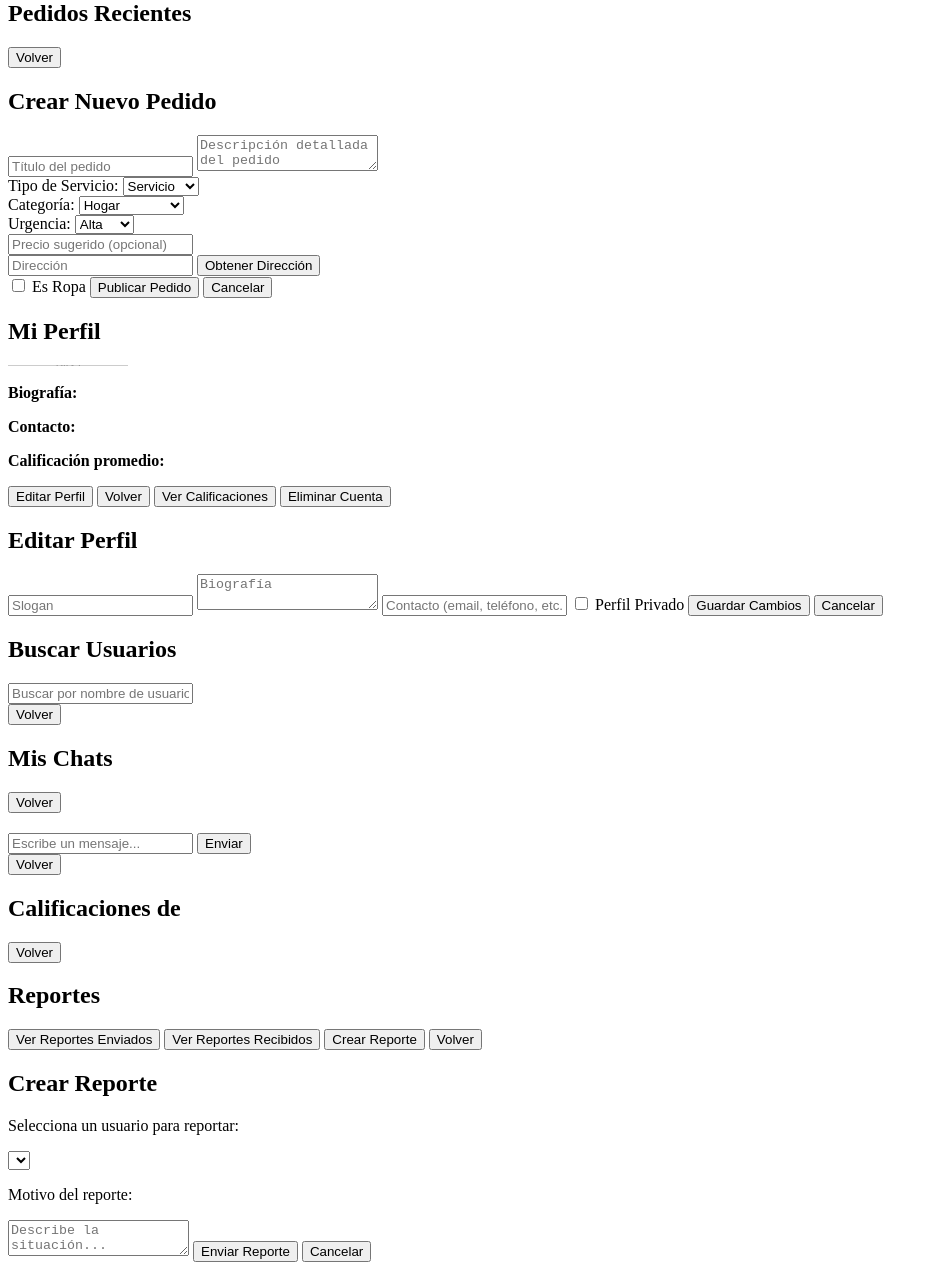
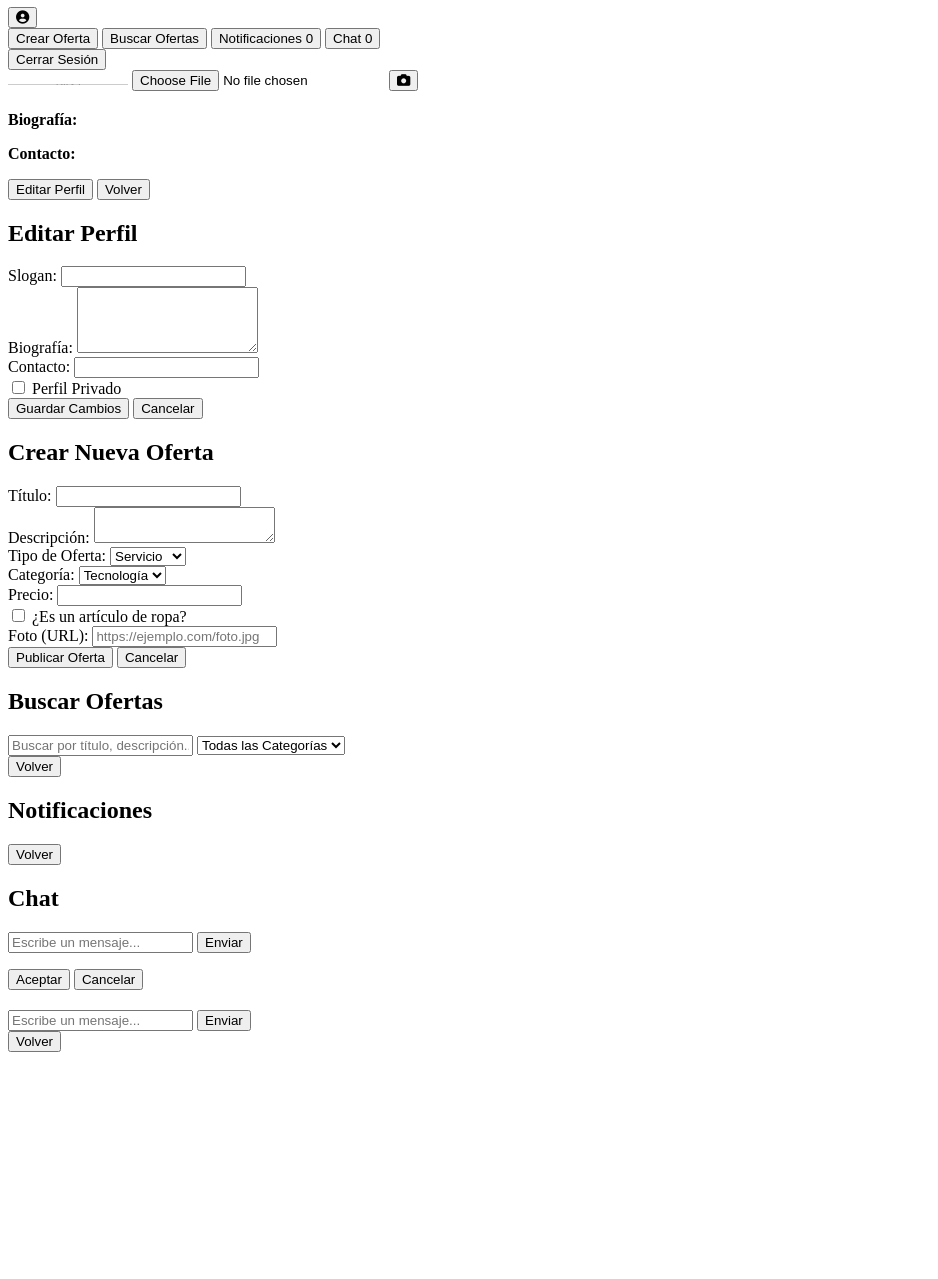
Before and after one commit to cristopher-campos/f, a plain HTML site: page index.html in a window 1280 px wide. Shown: the part 216-1495 px from the top of the page, without its empty margins (0-938 px from the left). After the commit the page ends 1276 px from the top, so only its background shows below. Drawn offline with Linux system fonts and the light colour scheme; placeholder pictures from the web are drawn by us.

Commit message:
index.html

```diff
--- a/index.html
+++ b/index.html
@@ -1,194 +1,246 @@
+<!DOCTYPE html>
 <html lang="es">
 <head>
     <meta charset="UTF-8" />
     <meta name="viewport" content="width=device-width, initial-scale=1.0" />
     <title>ChambAPP</title>
     <link href="https://fonts.googleapis.com/css2?family=Orbitron:wght@400;700&family=Montserrat:wght@300;400;600;700&display=swap" rel="stylesheet">
-    <link rel="stylesheet" href="styles.css">
+    <!-- Enlazamos el archivo CSS separado -->
+    <link rel="stylesheet" href="style.css">
 </head>
 <body>
 
-    <div id="toast" class="toast-message"></div>
+    <!-- Contenedor Principal de la Aplicación -->
+    <div id="app-container">
 
-    <div id="login-register" class="pantalla visible">
-        <h1>ChambAPP</h1>
-        <div id="toast-login" class="toast-message"></div>
-        <input type="text" id="usernameInput" placeholder="Nombre de usuario" />
-        <input type="password" id="passwordInput" placeholder="Contraseña" />
-        <button id="loginBtn">Iniciar Sesión</button>
-        <button id="registerBtn">Registrarse</button>
+        <!-- Pantalla de Inicio de Sesión y Registro -->
+        <div id="login-register" class="screen active-screen">
+            <h1 class="logo">ChambAPP</h1>
+            <div class="form-group">
+                <input type="text" id="username" class="input-field" placeholder="Nombre de Usuario" autocomplete="username">
+            </div>
+            <div class="form-group">
+                <input type="password" id="password" class="input-field" placeholder="Contraseña" autocomplete="current-password">
+            </div>
+            <button id="loginBtn" class="btn primary-btn">Iniciar Sesión</button>
+            <button id="registerBtn" class="btn secondary-btn">Registrarse</button>
         </div>
 
-    <div id="menu-principal" class="pantalla">
-        <span id="saludoUsuario" class="saludo"></span>
-        <h2>Menú Principal</h2>
-        <div class="menu-acciones">
-            <button id="btnVerPedidos">Ver Pedidos</button>
-            <button id="btnCrearPedido">Crear Pedido</button>
-            <button id="btnVerPerfil">Mi Perfil</button>
-            <button id="btnBuscarUsuarios">Buscar Usuarios</button>
-            <button id="btnVerChat">Mis Chats</button>
-            <button id="btn-ir-a-reportes">Reportes</button>
+        <!-- Pantalla del Menú Principal -->
+        <div id="menu-principal" class="screen">
+            <div class="header">
+                <h1 id="saludoUsuario">¡Hola, usuario!</h1>
+                <button id="perfilBtn" class="icon-btn profile-btn" aria-label="Ver perfil"><i class="fas fa-user-circle"></i></button>
             </div>
-        <button id="logoutBtn">Cerrar Sesión</button>
+            <nav class="main-nav">
+                <button id="crearOfertaBtn" class="nav-btn">Crear Oferta</button>
+                <button id="buscarOfertasBtn" class="nav-btn">Buscar Ofertas</button>
+                <button id="verNotificacionesBtn" class="nav-btn">Notificaciones <span id="notifCount" class="notif-badge">0</span></button>
+                <button id="chatBtn" class="nav-btn">Chat <span id="chatCount" class="chat-badge">0</span></button>
+            </nav>
+            <div class="footer-links">
+                <button id="logoutBtn" class="link-btn">Cerrar Sesión</button>
+            </div>
         </div>
 
-    <div id="ver-pedidos" class="pantalla">
-        <h2>Pedidos Recientes</h2>
-        <div id="pedidos-list"></div>
-        <button id="volver-a-menu-principal">Volver</button>
+        <!-- Pantalla de Perfil de Usuario -->
+        <div id="perfil" class="screen">
+            <div class="profile-header">
+                <div class="profile-image-container">
+                    <img id="perfilFoto" src="https://via.placeholder.com/120/1a1a2e/e0e0e0?text=👤" alt="Foto de perfil" class="profile-image">
+                    <input type="file" id="fotoPerfilInput" accept="image/*" class="file-input">
+                    <button id="editarFotoBtn" class="edit-photo-btn" aria-label="Cambiar foto"><i class="fas fa-camera"></i></button>
+                </div>
+                <h2 id="perfilNombre" class="profile-name"></h2>
+                <span id="perfilRank" class="profile-rank"></span>
+                <span id="perfilSlogan" class="profile-slogan"></span>
+                <div class="profile-rating-container">
+                    <div class="stars-display" id="perfilStars"></div>
+                    <span id="perfilRatingText" class="rating-text"></span>
+                </div>
+            </div>
+            <div class="profile-details">
+                <p><strong>Biografía:</strong> <span id="perfilBio"></span></p>
+                <p><strong>Contacto:</strong> <span id="perfilContacto"></span></p>
+            </div>
+            <div class="profile-actions">
+                <button id="editarPerfilBtn" class="btn secondary-btn">Editar Perfil</button>
+                <button id="volverDesdePerfilBtn" class="btn link-btn">Volver</button>
+            </div>
         </div>
 
-    <div id="crear-pedido" class="pantalla">
-        <h2>Crear Nuevo Pedido</h2>
-        <input type="text" id="inputTitulo" placeholder="Título del pedido" />
-        <textarea id="inputDescripcion" placeholder="Descripción detallada del pedido"></textarea>
-        <div class="input-group">
-            <label for="tipoServicio">Tipo de Servicio:</label>
-            <select id="tipoServicio">
+        <!-- Pantalla para Editar Perfil -->
+        <div id="editar-perfil" class="screen">
+            <h2 class="section-title">Editar Perfil</h2>
+            <form id="editarPerfilForm">
+                <div class="form-group">
+                    <label for="inputSlogan">Slogan:</label>
+                    <input type="text" id="inputSlogan" class="input-field" maxlength="50">
+                </div>
+                <div class="form-group">
+                    <label for="inputBiografia">Biografía:</label>
+                    <textarea id="inputBiografia" class="textarea-field" rows="4"></textarea>
+                </div>
+                <div class="form-group">
+                    <label for="inputContacto">Contacto:</label>
+                    <input type="text" id="inputContacto" class="input-field">
+                </div>
+                <div class="form-group checkbox-group">
+                    <input type="checkbox" id="inputPrivado">
+                    <label for="inputPrivado">Perfil Privado</label>
+                </div>
+                <div class="button-group">
+                    <button type="submit" class="btn primary-btn">Guardar Cambios</button>
+                    <button type="button" id="cancelarEditarPerfilBtn" class="btn secondary-btn">Cancelar</button>
+                </div>
+            </form>
+        </div>
+
+        <!-- Pantalla para Crear Oferta -->
+        <div id="crear-oferta" class="screen">
+            <h2 class="section-title">Crear Nueva Oferta</h2>
+            <form id="crearOfertaForm">
+                <div class="form-group">
+                    <label for="tituloOferta">Título:</label>
+                    <input type="text" id="tituloOferta" class="input-field" required>
+                </div>
+                <div class="form-group">
+                    <label for="descripcionOferta">Descripción:</label>
+                    <textarea id="descripcionOferta" class="textarea-field" required></textarea>
+                </div>
+                <div class="form-group">
+                    <label for="tipoOferta">Tipo de Oferta:</label>
+                    <select id="tipoOferta" class="select-field" required>
                         <option value="Servicio">Servicio</option>
                         <option value="Producto">Producto</option>
                     </select>
                 </div>
-        <div class="input-group">
-            <label for="categoria">Categoría:</label>
-            <select id="categoria">
+                <div class="form-group">
+                    <label for="categoriaOferta">Categoría:</label>
+                    <select id="categoriaOferta" class="select-field" required>
+                        <option value="Tecnología">Tecnología</option>
                         <option value="Hogar">Hogar</option>
-                <option value="Reparaciones">Reparaciones</option>
-                <option value="Servicios IT">Servicios IT</option>
-                <option value="Transporte">Transporte</option>
+                        <option value="Artesania">Artesanía</option>
+                        <option value="Educación">Educación</option>
                         <option value="Ropa">Ropa</option>
+                        <option value="Comida">Comida</option>
                         <option value="Otros">Otros</option>
                     </select>
                 </div>
-        <div id="ropa-fields" style="display: none;">
-            <input type="text" id="inputTalla" placeholder="Talla" />
-            <input type="text" id="inputGenero" placeholder="Género" />
-            <input type="text" id="inputMaterial" placeholder="Material" />
+                <div class="form-group">
+                    <label for="precioOferta">Precio:</label>
+                    <input type="number" id="precioOferta" class="input-field" min="0" required>
                 </div>
-        <div class="input-group">
-            <label for="urgencia">Urgencia:</label>
-            <select id="urgencia">
-                <option value="Alta">Alta</option>
-                <option value="Media">Media</option>
-                <option value="Baja">Baja</option>
+                <div class="form-group checkbox-group">
+                    <input type="checkbox" id="isRopaCheckbox">
+                    <label for="isRopaCheckbox">¿Es un artículo de ropa?</label>
+                </div>
+                <!-- Campos específicos para ropa, ocultos por defecto -->
+                <div id="ropaFields" style="display: none;">
+                    <div class="form-group">
+                        <label for="inputTalla">Talla:</label>
+                        <input type="text" id="inputTalla" class="input-field" placeholder="Ej: S, M, L o 38, 40">
+                    </div>
+                    <div class="form-group">
+                        <label for="inputGenero">Género:</label>
+                        <select id="inputGenero" class="select-field">
+                            <option value="No aplica">No aplica</option>
+                            <option value="Masculino">Masculino</option>
+                            <option value="Femenino">Femenino</option>
+                            <option value="Unisex">Unisex</option>
                         </select>
                     </div>
-        <input type="number" id="inputPrecio" placeholder="Precio sugerido (opcional)" min="0" />
-        <div class="direccion-input-group">
-            <input type="text" id="inputDireccion" placeholder="Dirección" />
-            <button id="btn-obtener-direccion">Obtener Dirección</button>
                 </div>
-        <label>
-            <input type="checkbox" id="isRopaCheckbox" /> Es Ropa
-        </label>
-        <button id="submitPedido">Publicar Pedido</button>
-        <button id="cancelar-crear-pedido">Cancelar</button>
+                <div class="form-group">
+                    <label for="fotoOferta">Foto (URL):</label>
+                    <input type="url" id="fotoOferta" class="input-field" placeholder="https://ejemplo.com/foto.jpg">
+                </div>
+                <div class="button-group">
+                    <button type="submit" class="btn primary-btn">Publicar Oferta</button>
+                    <button type="button" id="cancelarCrearOfertaBtn" class="btn secondary-btn">Cancelar</button>
+                </div>
+            </form>
         </div>
 
-    <div id="mi-perfil" class="pantalla">
-        <h2>Mi Perfil</h2>
-        <div class="profile-header">
-            <img id="fotoPerfil" src="https://via.placeholder.com/120/1a1a2e/e0e0e0?text=👤" alt="Foto de perfil" />
-            <div class="profile-details">
-                <h3 id="profileUsername"></h3>
-                <p id="profileSlogan"></p>
-                <span id="profileRank" class="rank-badge"></span>
+        <!-- Pantalla para Buscar Ofertas -->
+        <div id="buscar-ofertas" class="screen">
+            <h2 class="section-title">Buscar Ofertas</h2>
+            <div class="search-bar">
+                <input type="text" id="search-input" class="input-field" placeholder="Buscar por título, descripción...">
+                <select id="categoriaFiltro" class="select-field">
+                    <option value="Todos">Todas las Categorías</option>
+                    <option value="Tecnología">Tecnología</option>
+                    <option value="Hogar">Hogar</option>
+                    <option value="Artesania">Artesanía</option>
+                    <option value="Educación">Educación</option>
+                    <option value="Ropa">Ropa</option>
+                    <option value="Comida">Comida</option>
+                    <option value="Otros">Otros</option>
+                </select>
             </div>
+            <div id="ofertas-container" class="cards-grid">
+                <!-- Las ofertas se generarán aquí -->
             </div>
-        <div class="profile-info">
-            <p><strong>Biografía:</strong> <span id="profileBiografia"></span></p>
-            <p><strong>Contacto:</strong> <span id="profileContacto"></span></p>
-            <p><strong>Calificación promedio:</strong> <span id="profileRating"></span></p>
+            <button id="volverDesdeBusquedaBtn" class="btn link-btn">Volver</button>
         </div>
-        <div class="profile-actions">
-            <button id="btnEditarPerfil">Editar Perfil</button>
-            <button id="btnVolverPerfil">Volver</button>
-            <button id="btnVerCalificaciones">Ver Calificaciones</button>
-            <button id="btn-eliminar-cuenta">Eliminar Cuenta</button>
+
+        <!-- Pantalla de Notificaciones -->
+        <div id="notificaciones" class="screen">
+            <h2 class="section-title">Notificaciones</h2>
+            <div id="notificaciones-container" class="list-container">
+                <!-- Las notificaciones se generarán aquí -->
+            </div>
+            <button id="volverDesdeNotifBtn" class="btn link-btn">Volver</button>
+        </div>
+
+        <!-- Pantalla de Chat -->
+        <div id="chat" class="screen">
+            <h2 class="section-title">Chat</h2>
+            <div id="lista-chats-container" class="list-container">
+                <!-- Los chats se generarán aquí -->
+            </div>
+            <div id="mensajes-chat" class="chat-messages-container">
+                <button id="volverAListaChatsBtn" class="btn link-btn back-btn" style="display:none;">Volver a Chats</button>
+                <div id="mensajes-container">
+                    <!-- Los mensajes se generarán aquí -->
+                </div>
+                <form id="enviarMensajeForm">
+                    <input type="text" id="inputMensaje" class="input-field" placeholder="Escribe un mensaje...">
+                    <button type="submit" class="btn primary-btn">Enviar</button>
+                </form>
             </div>
         </div>
 
-    <div id="editar-perfil" class="pantalla">
-        <h2>Editar Perfil</h2>
-        <input type="text" id="inputSlogan" placeholder="Slogan" />
-        <textarea id="inputBiografia" placeholder="Biografía"></textarea>
-        <input type="text" id="inputContacto" placeholder="Contacto (email, teléfono, etc.)" />
-        <label>
-            <input type="checkbox" id="isPrivateCheckbox" /> Perfil Privado
-        </label>
-        <button id="btnGuardarPerfil">Guardar Cambios</button>
-        <button id="btnCancelarEditarPerfil">Cancelar</button>
+        <!-- Contenedor de Modal para Confirmaciones y Mensajes -->
+        <div id="modal-container" class="modal-container">
+            <div class="modal-content">
+                <p id="modal-message"></p>
+                <div id="modal-buttons" class="modal-button-group">
+                    <button id="modal-ok-btn" class="btn primary-btn">Aceptar</button>
+                    <button id="modal-cancel-btn" class="btn secondary-btn">Cancelar</button>
+                </div>
+            </div>
         </div>
 
-    <div id="buscar-usuarios" class="pantalla">
-        <h2>Buscar Usuarios</h2>
-        <input type="text" id="searchInput" placeholder="Buscar por nombre de usuario..." />
-        <div id="searchResults"></div>
-        <button id="btnVolverBuscar">Volver</button>
+        <!-- Contenedor de la vista de un chat individual -->
+        <div id="chat-individual" class="screen">
+            <h2 id="chat-individual-titulo" class="section-title"></h2>
+            <div id="chat-individual-mensajes" class="chat-messages-container">
+                <!-- Los mensajes se mostrarán aquí -->
+            </div>
+            <form id="enviar-mensaje-form" class="chat-input-form">
+                <input type="text" id="input-mensaje-chat" class="input-field" placeholder="Escribe un mensaje...">
+                <button type="submit" class="btn primary-btn">Enviar</button>
+            </form>
+            <button id="volver-chat-lista" class="btn link-btn">Volver</button>
         </div>
 
-    <div id="ver-chat" class="pantalla">
-        <h2>Mis Chats</h2>
-        <div id="chat-list"></div>
-        <button id="btnVolverChat">Volver</button>
     </div>
 
-    <div id="chat-conversation" class="pantalla">
-        <h2 id="chatRecipientName"></h2>
-        <div id="message-list"></div>
-        <div class="chat-input-area">
-            <input type="text" id="chatMessageInput" placeholder="Escribe un mensaje..." />
-            <button id="btnSendMessage">Enviar</button>
-        </div>
-        <button id="btnVolverConversacion">Volver</button>
-    </div>
+    <!-- Enlazamos el archivo JS separado -->
+    <script src="script.js"></script>
+    <!-- Incluimos Font Awesome para los iconos -->
+    <script src="https://kit.fontawesome.com/a076d05399.js" crossorigin="anonymous"></script>
 
-    <div id="ver-calificaciones" class="pantalla">
-        <h2>Calificaciones de <span id="calificacionesDe"></span></h2>
-        <div id="calificaciones-list"></div>
-        <button id="btnVolverCalificaciones">Volver</button>
-    </div>
-
-    <div id="reportes-screen" class="pantalla">
-        <h2>Reportes</h2>
-        <button id="btn-ver-reportes-enviados">Ver Reportes Enviados</button>
-        <button id="btn-ver-reportes-recibidos">Ver Reportes Recibidos</button>
-        <button id="btn-crear-reporte">Crear Reporte</button>
-        <button id="btn-volver-reportes">Volver</button>
-    </div>
-
-    <div id="crear-reporte-screen" class="pantalla">
-        <h2>Crear Reporte</h2>
-        <p>Selecciona un usuario para reportar:</p>
-        <div class="user-select-container">
-            <select id="select-usuario-reporte"></select>
-        </div>
-        <p>Motivo del reporte:</p>
-        <textarea id="motivo-reporte" placeholder="Describe la situación..."></textarea>
-        <button id="btn-enviar-reporte">Enviar Reporte</button>
-        <button id="btn-cancelar-reporte">Cancelar</button>
-    </div>
-
-    <div id="ver-reportes-enviados-screen" class="pantalla">
-        <h2>Reportes Enviados</h2>
-        <div id="reportes-enviados-list"></div>
-        <button id="btn-volver-reportes-enviados">Volver</button>
-    </div>
-
-    <div id="ver-reportes-recibidos-screen" class="pantalla">
-        <h2>Reportes Recibidos</h2>
-        <div id="reportes-recibidos-list"></div>
-        <button id="btn-volver-reportes-recibidos">Volver</button>
-    </div>
-
-    <div class="creditos">
-        <span>© 2024 ChambAPP</span>
-    </div>
-    <div class="version-info">
-        <span>Versión 1.0</span>
-    </div>
-
-    <script src="script.js"></script>
 </body>
 </html>
```
Lines whose indentation alone changed are shown as unchanged.
